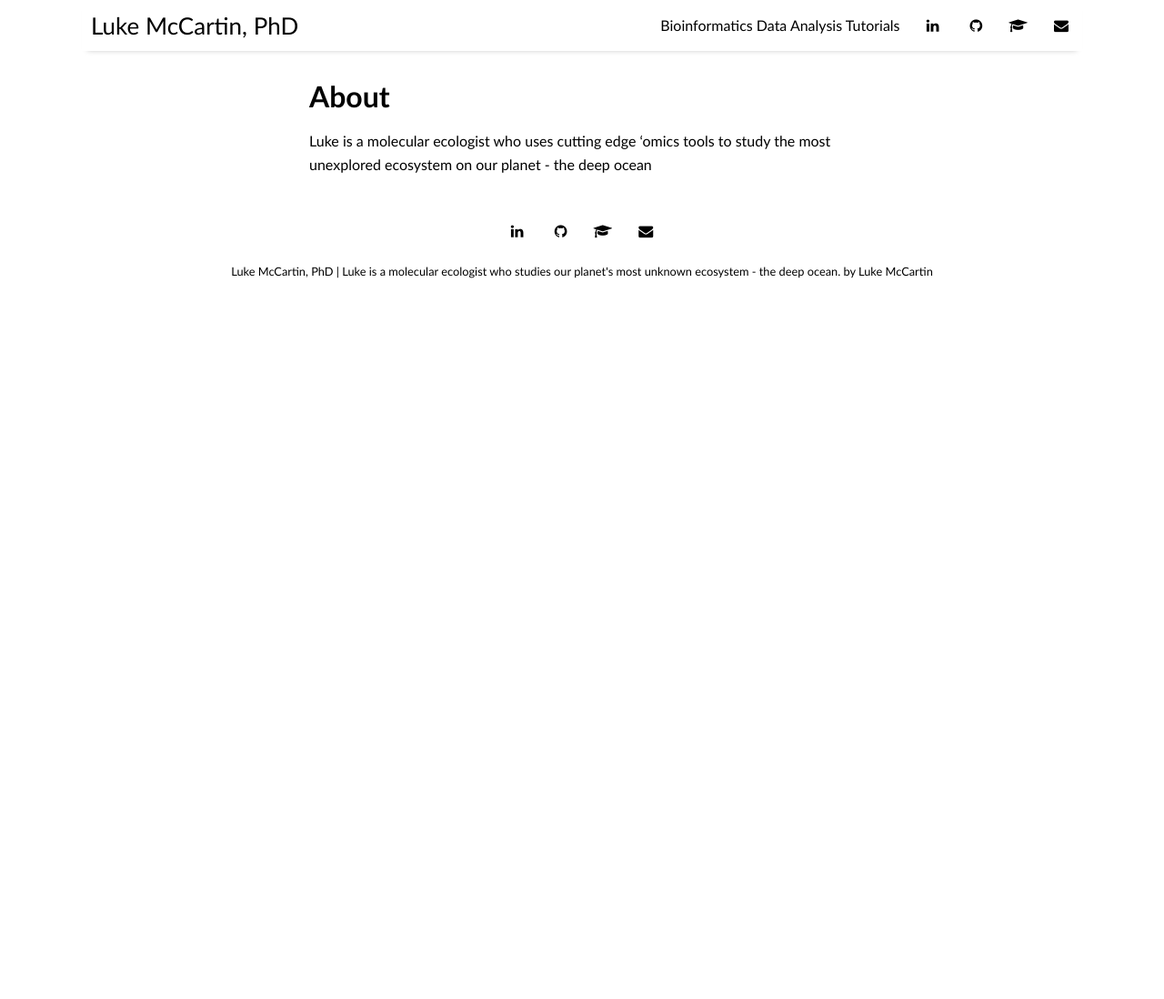
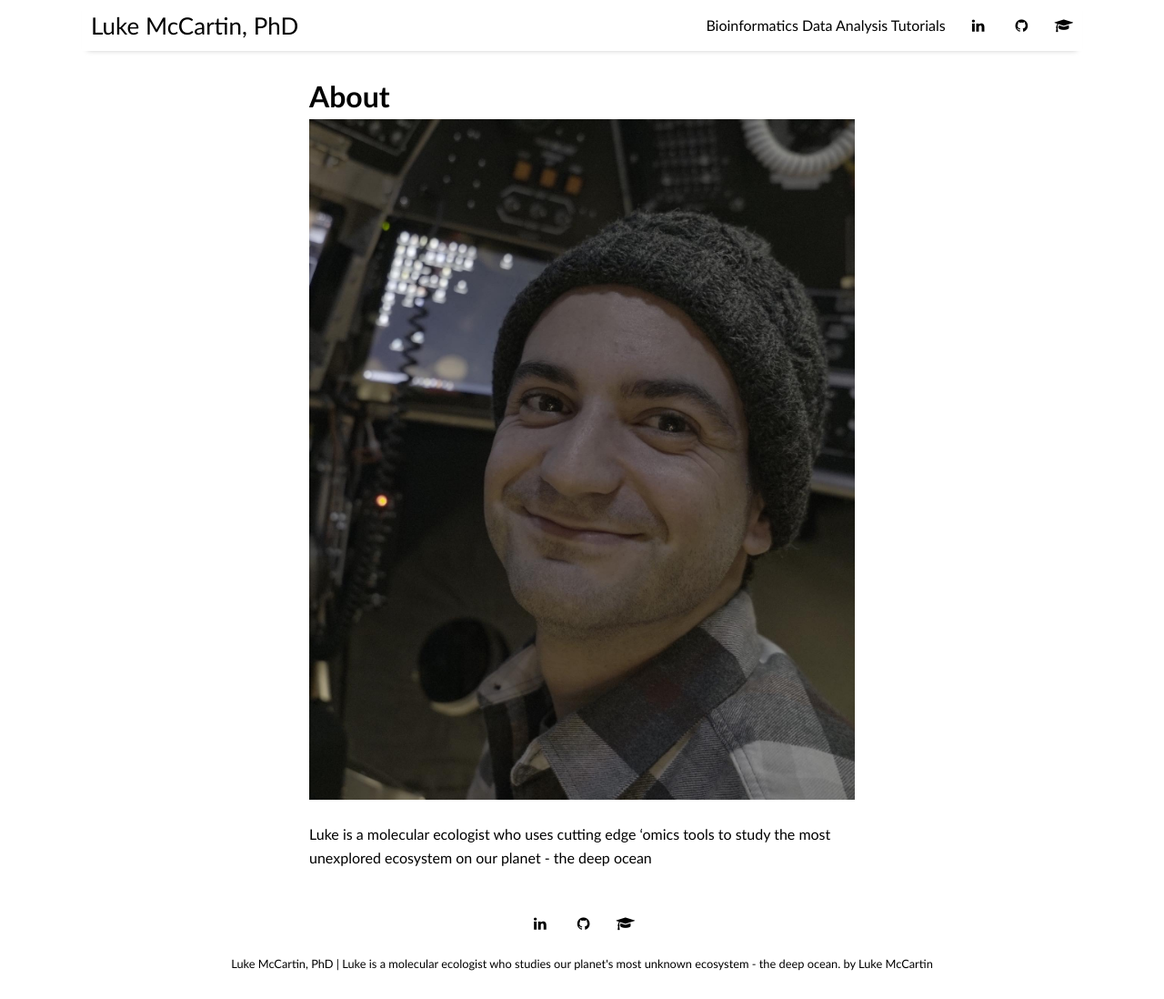
Before and after one commit to LukeJMcCartin/lukejmccartin.github.io, a Jekyll site: the page built from pages/about.md, in a window 1280 px wide and 1098 px high. Shown: the whole window at 91% size. Built offline with Jekyll 4.4.1, drawn with Linux system fonts in a browser that asks for light colours; nearby versions of some CDN libraries.

Commit message:
Updated image

```diff
--- a/_data/settings.yml
+++ b/_data/settings.yml
@@ -14,7 +14,7 @@ social:
 - {icon: 'linkedin', link: 'https://www.linkedin.com/in/luke-mccartin-b95128127/'}
 - {icon: 'github', link: 'https://github.com/LukeJMcCartin'}
 - {icon: 'graduation-cap', link: 'https://scholar.google.com/citations?user=xR_QW8QAAAAJ&hl=en'}
-- {icon: 'envelope', link: 'mailto:McCartinL@SI.edu'}
+# - {icon: 'envelope', link: 'mailto:McCartinL@SI.edu'}
 # - {icon: 'rss-square', link: 'rss-feed.xml'}
 
 # Customize site text
--- a/_includes/featured-post.html
+++ b/_includes/featured-post.html
@@ -1,6 +1,6 @@
 <article>
   <a href="{{ site.github.url }}{{ post.url }}">
-    <div class="featured-post" {% if post.image %}style="background-image:url({{ site.github.url }}/assets/img/{{ post.image }})"{% endif %}>
+    <div class="featured-post" {% if post.image %}style="background-image:url({{ '/assets/img/' | append: post.image | relative_url }})"{% endif %}>
       <h2><span>{{ post.title }}</span></h2>
     </div>
   </a>
--- a/_layouts/page.html
+++ b/_layouts/page.html
@@ -6,6 +6,11 @@ layout: default
   <h1>
     {{ page.title }}
   </h1>
+  {% if page.image %}
+    <div class="featured-image">
+      <img src="{{ '/assets/img/' | append: page.image | relative_url }}" alt="{{ page.title | escape }}">
+    </div>
+  {% endif %}
   <article>
     {{ content }}
   </article>
--- a/_layouts/post.html
+++ b/_layouts/post.html
@@ -11,7 +11,7 @@ layout: default
   {% endif %}
   {% if page.image %}
     <div class="featured-image">
-      <img src="{{ site.github.url }}/assets/img/{{ page.image }}">
+      <img src="{{ '/assets/img/' | append: page.image | relative_url }}" alt="{{ page.title | escape }}">
     </div>
   {% endif %}
   <article>
--- a/pages/about.md
+++ b/pages/about.md
@@ -2,6 +2,7 @@
 layout: page
 title: About
 permalink: /about
+image: McCartin_Alvin_photo.JPG
 ---
 
 Luke is a molecular ecologist who uses cutting edge 'omics tools to study the most unexplored ecosystem on our planet - the deep ocean
```
Also changed, not shown: _posts/2026-09-12-welcome.md (+1 -1 lines).
